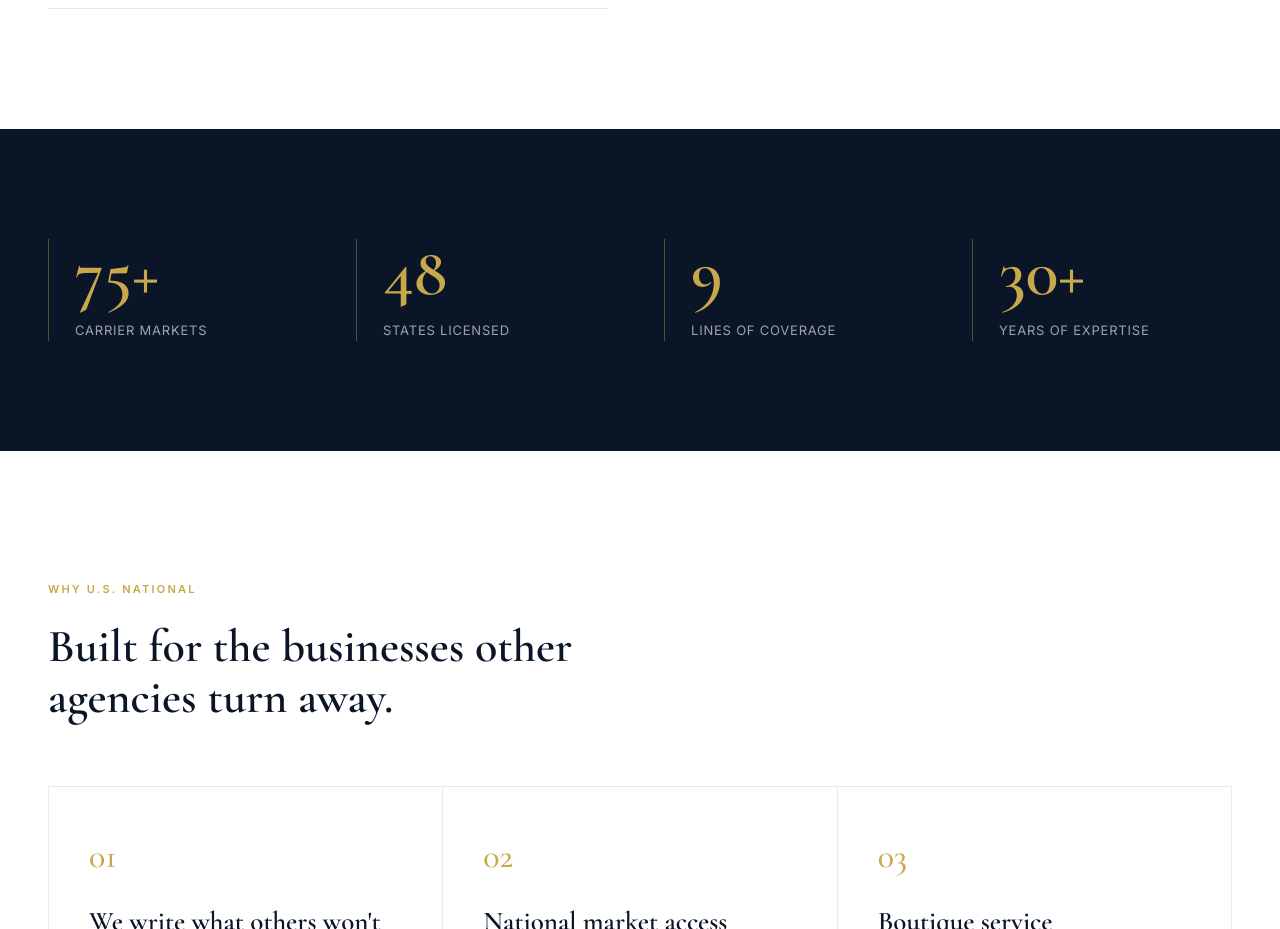
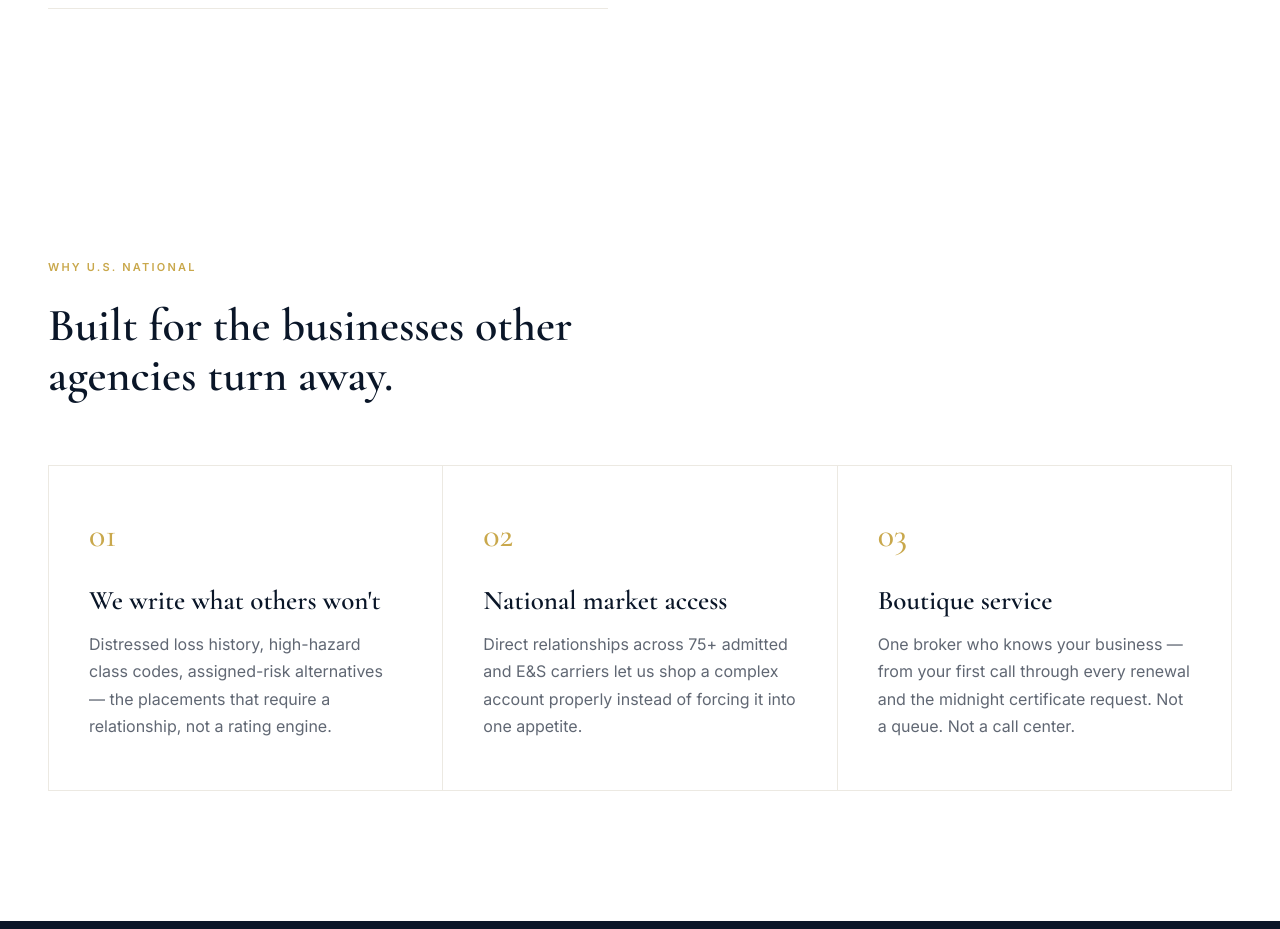
Before and after one commit to jneillusn/new-usn-website, a Next.js app: page / in a window 1280 px wide. Shown: the part 3300-4229 px from the top of the page. Built offline with nearby package versions, Linux system fonts and the light colour scheme.

Commit message:
Home: remove stats section (carrier markets, states, lines, years)

```diff
--- a/src/app/page.tsx
+++ b/src/app/page.tsx
@@ -1,6 +1,5 @@
 import Link from "next/link";
 import HeroSection from "@/components/HeroSection";
-import StatsSection from "@/components/StatsSection";
 import ScrollReveal from "@/components/ScrollReveal";
 import { SERVICES, INDUSTRIES } from "@/lib/data";
 
@@ -299,7 +298,6 @@
         </div>
       </section>
 
-      <StatsSection />
 
       {/* Why U.S. National */}
       <section style={{ background: "#ffffff", padding: "130px 0" }}>
```
